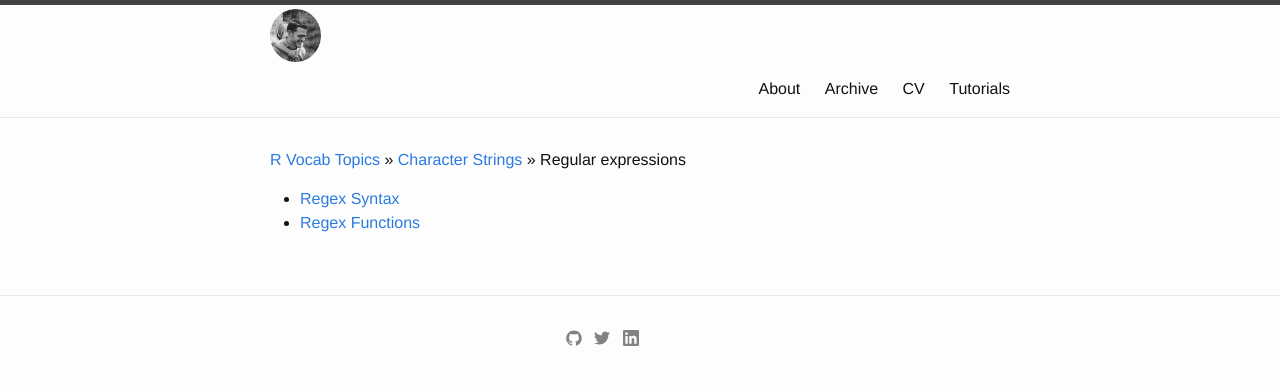
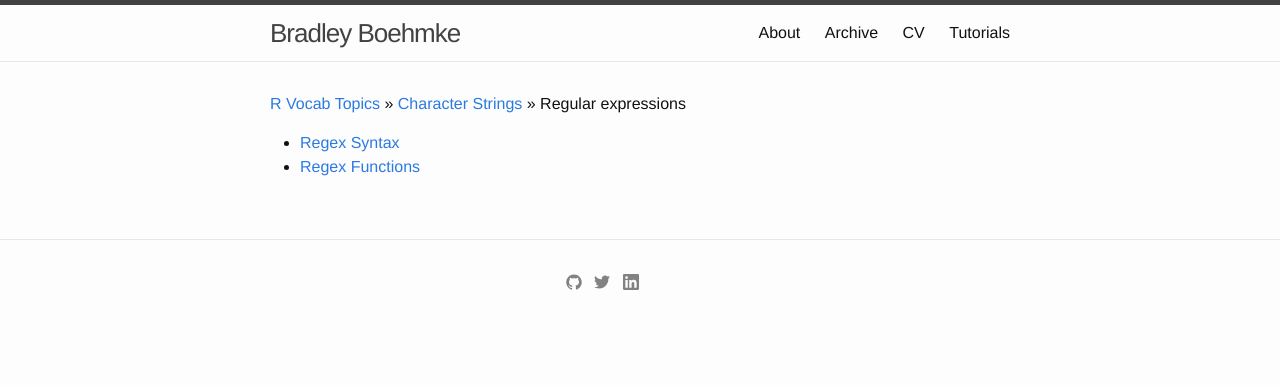
Before and after one commit to bradleyboehmke/bradleyboehmke, a Jekyll site: the page built from tutorials/regex.md, in a window 1280 px wide. Shown: the top 385 px of the page. Built offline with Jekyll 4.4.1, drawn with Linux system fonts in a browser that asks for light colours.

Commit message:
Update header.html

```diff
--- a/_includes/header.html
+++ b/_includes/header.html
@@ -2,10 +2,9 @@
 
   <div class="wrapper">
 
-    <a class="site-title" href="{{ site.baseurl }}"><img src="http://bradleyboehmke.github.io/public/images/logo.png" height="30%" width="30%" alt="Bradley Boehmke"></a>
+    <a class="site-title" href="{{ site.baseurl }}">{{ site.title }}</a>
 
     <nav class="site-nav">
-      <br>
       <a href="#" class="menu-icon">
         <svg viewBox="0 0 18 15">
           <path fill="#424242" d="M18,1.484c0,0.82-0.665,1.484-1.484,1.484H1.484C0.665,2.969,0,2.304,0,1.484l0,0C0,0.665,0.665,0,1.484,0 h15.031C17.335,0,18,0.665,18,1.484L18,1.484z"/>
```
